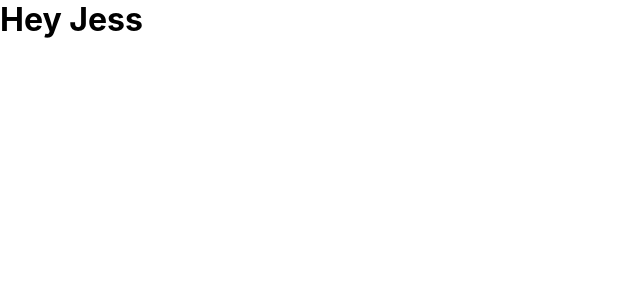
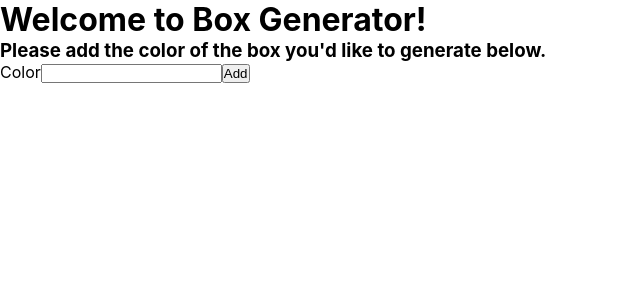
Before and after one commit to jlstern3/first_react, a React (Create React App) app in the folder 2_react/2_functional_components/box-generator/: page / in a window 1280 px wide. Shown: the top 300 px of the page, without its empty margins (0-640 px from the left). Built offline with nearby package versions, Linux system fonts and the light colour scheme.

Commit message:
Input box updates state array (but replaces old)

```diff
--- a/2_react/2_functional_components/box-generator/src/App.js
+++ b/2_react/2_functional_components/box-generator/src/App.js
@@ -1,9 +1,15 @@
 import './App.css';
+import React from 'react';
+import ColorForm from './components/ColorForm';
 
 function App() {
+
+
   return (
     <div className="App">
-      <h1>Hey Jess</h1>
+      <h1>Welcome to Box Generator!</h1>
+      <h3>Please add the color of the box you'd like to generate below.</h3>
+      <ColorForm />
     </div>
   );
 }
--- a/2_react/2_functional_components/box-generator/src/components/Box.js
+++ /dev/null
@@ -1 +0,0 @@
-import React from 'react';
--- a/2_react/2_functional_components/box-generator/src/components/ColorForm.js
+++ b/2_react/2_functional_components/box-generator/src/components/ColorForm.js
@@ -1 +1,40 @@
-import React from 'react';
+import React, {useState} from 'react';
+
+const ColorForm = () => {
+
+    // const createBox = (e)=>{
+    //     e.preventDefault();
+        // function to create new box w/ color value set to color's getter state key
+    //     console.log("You created a box");
+    // };
+    // const boxStyle = {
+    //     backgroundColor: {color},
+    //     margin: "15px",
+    //     width: "200px",
+    //     height: "200px",
+    // };
+    // setNewColor("");
+    const[newColor, setNewColor] = useState("");
+    const[boxList, setBoxList] = useState([]);
+
+    const submitHandler = (e) => {
+        e.preventDefault();
+        setBoxList([newColor]);
+    }
+
+    return(
+        <div>
+            <form onSubmit={(e) => submitHandler(e)}>
+                <label>Color</label>
+                <input
+                    type="text"
+                    name="newColor"
+                    onChange = {(e) => setNewColor(e.target.value)} />
+                <button type="submit">Add</button>
+            </form>
+            {/* <div style={boxStyle}>Placeholder</div> */}
+        </div>
+    )
+}
+
+export default ColorForm;
```
